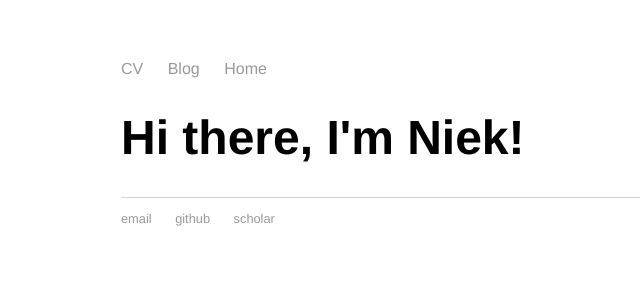
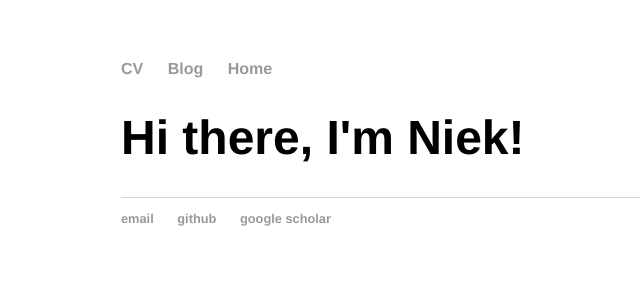
Before and after one commit to npklein/npklein.github.io, a Jekyll site: the page built from index.html, in a window 1280 px wide. Shown: the top 300 px of the page, without its empty margins (71-711 px from the left). Built offline with Jekyll 4.4.1, drawn with Linux system fonts in a browser that asks for light colours.

Commit message:
add color for active

```diff
--- a/_includes/footer.html
+++ b/_includes/footer.html
@@ -2,6 +2,6 @@
    <ul>
         <li><a href="mailto:niekdeklein@gmail.com">email</a></li>
         <li><a href="https://github.com/npklein">github</a></li>
-        <li><a href="https://scholar.google.com/citations?user=QNwjBnwAAAAJ&hl=en">scholar</a></li>
+        <li><a href="https://scholar.google.com/citations?user=QNwjBnwAAAAJ&hl=en">google scholar</a></li>
     </ul>
 </footer>
--- a/css/main.css
+++ b/css/main.css
@@ -10,6 +10,8 @@
 nav ul li, footer ul li {
     display: inline;
     margin-right: 20px;
+    font-weight: bold;
+    color: red;
 }
 a {
     text-decoration: none;
@@ -19,7 +21,7 @@
     text-decoration: underline;
 }
 a:active {
-    font-weight: bold;
+    color: red;
 }
 
 
```
